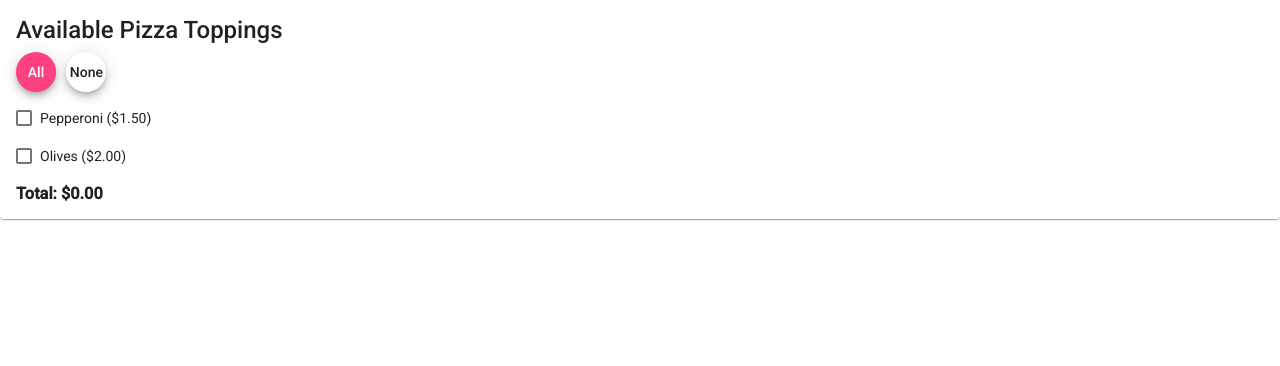
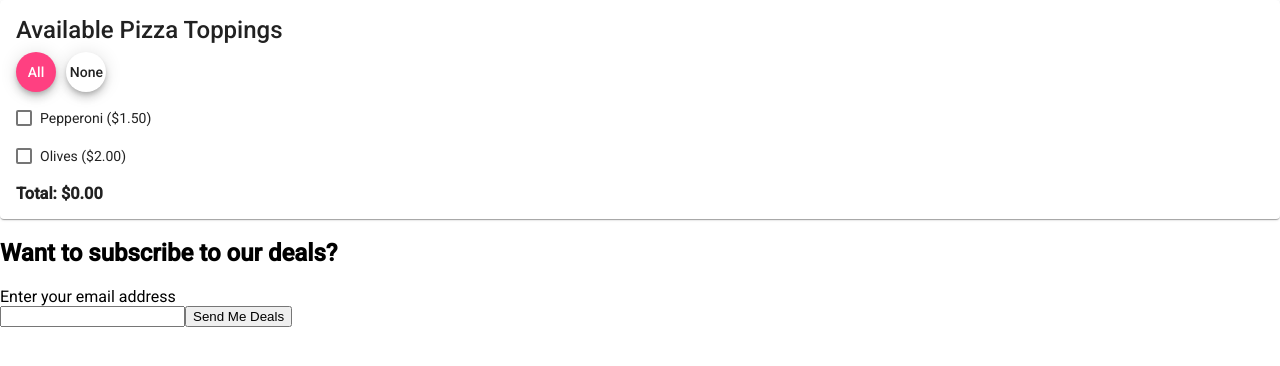
Before and after one commit to trogers9119/components, an Angular app: page / in a window 1280 px wide. Shown: the top 366 px of the page. Built offline with nearby package versions, Linux system fonts and the light colour scheme.

Commit message:
added component
Added a component to take in a email value

```diff
--- a/angular.json
+++ b/angular.json
@@ -123,5 +123,8 @@
       }
     }
   },
-  "defaultProject": "components"
+  "defaultProject": "components",
+  "cli": {
+    "analytics": false
+  }
 }
--- a/src/app/app.module.ts
+++ b/src/app/app.module.ts
@@ -8,11 +8,13 @@ import { BrowserAnimationsModule } from '@angular/platform-browser/animations';
 import { MatCardModule } from '@angular/material/card';
 import { MatCheckboxModule } from '@angular/material/checkbox';
 import { MatButtonModule } from '@angular/material/button';
+import { SubDealsComponent } from './sub-deals/sub-deals.component';
 
 @NgModule({
   declarations: [
     AppComponent,
-    PizzaToppingsComponent
+    PizzaToppingsComponent,
+    SubDealsComponent
   ],
   imports: [
     BrowserModule
--- a/src/app/pizza-toppings/pizza-toppings.component.html
+++ b/src/app/pizza-toppings/pizza-toppings.component.html
@@ -44,3 +44,5 @@
         </h3>
     </mat-card-content>
 </mat-card>
+
+<app-sub-deals></app-sub-deals>
--- /dev/null
+++ b/src/app/sub-deals/sub-deals.component.html
@@ -0,0 +1,15 @@
+<h2>Want to subscribe to our deals?</h2>
+
+<div *ngIf="emailbox.show">
+
+<label for="">Enter your email address</label>
+<br />
+    <input type="text"
+            id="inputBox"
+            [(ngModel)] = "email.name"
+            />
+    <button (click)='getEmail()'>Send Me Deals</button>
+</div>
+
+    <div *ngIf="email.showWords">
+        <p>Sounds great, we will send promotions to {{ email.name }}</p> </div>
--- /dev/null
+++ b/src/app/sub-deals/sub-deals.component.ts
@@ -0,0 +1,34 @@
+import { Component, OnInit } from '@angular/core';
+
+
+@Component({
+  selector: 'app-sub-deals',
+  templateUrl: './sub-deals.component.html',
+  styleUrls: ['./sub-deals.component.css']
+})
+export class SubDealsComponent implements OnInit {
+
+  constructor() { }
+
+  ngOnInit(): void {
+
+  }
+
+email = {name: "",
+         showWords: false};
+
+emailbox = {show: true};
+
+
+getEmail = () => {
+
+  this.emailbox.show = false;
+  this.email.showWords = true;  //works
+  console.log(this.email.name);
+
+}
+
+
+
+
+}
```
Also changed, not shown: src/app/sub-deals/sub-deals.component.css (added), 1 other file (tests, documents, lock files or other folders).
